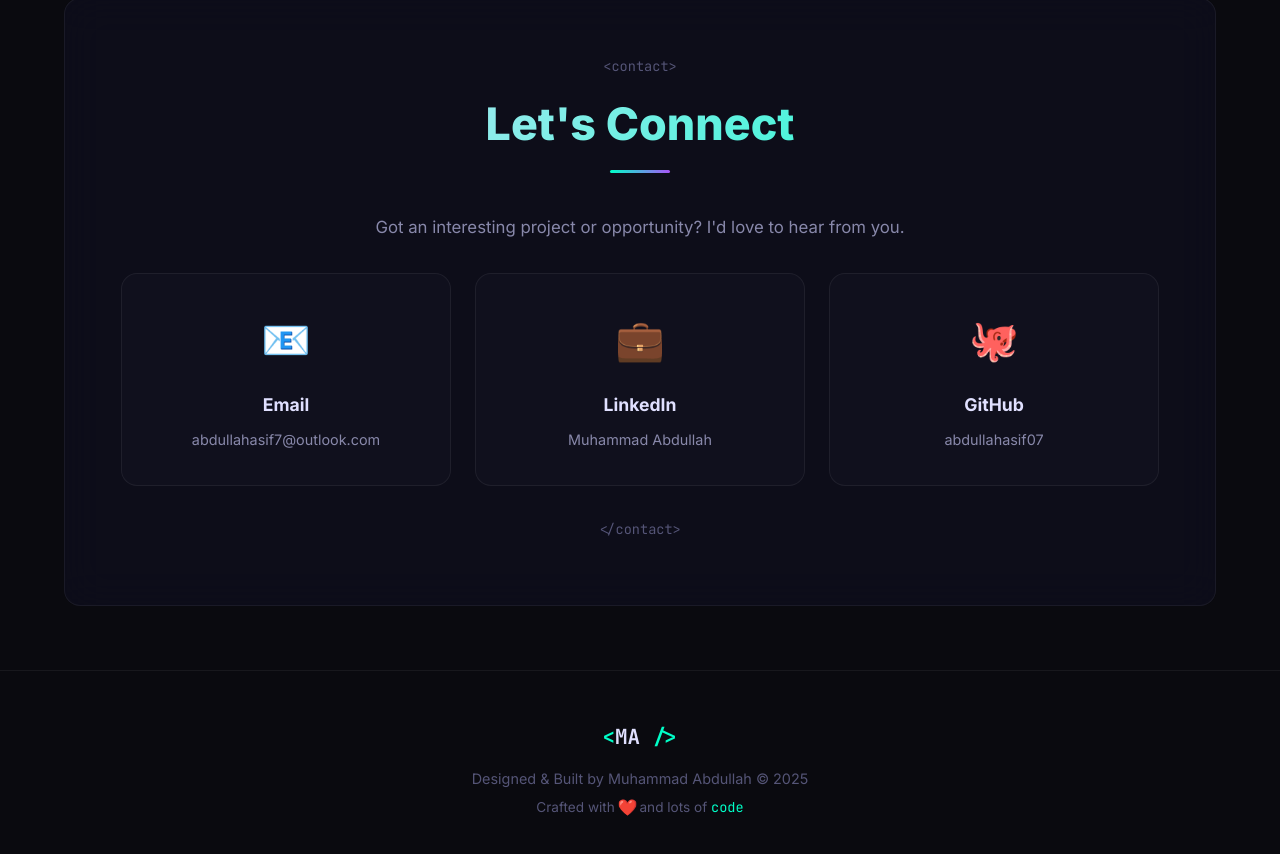
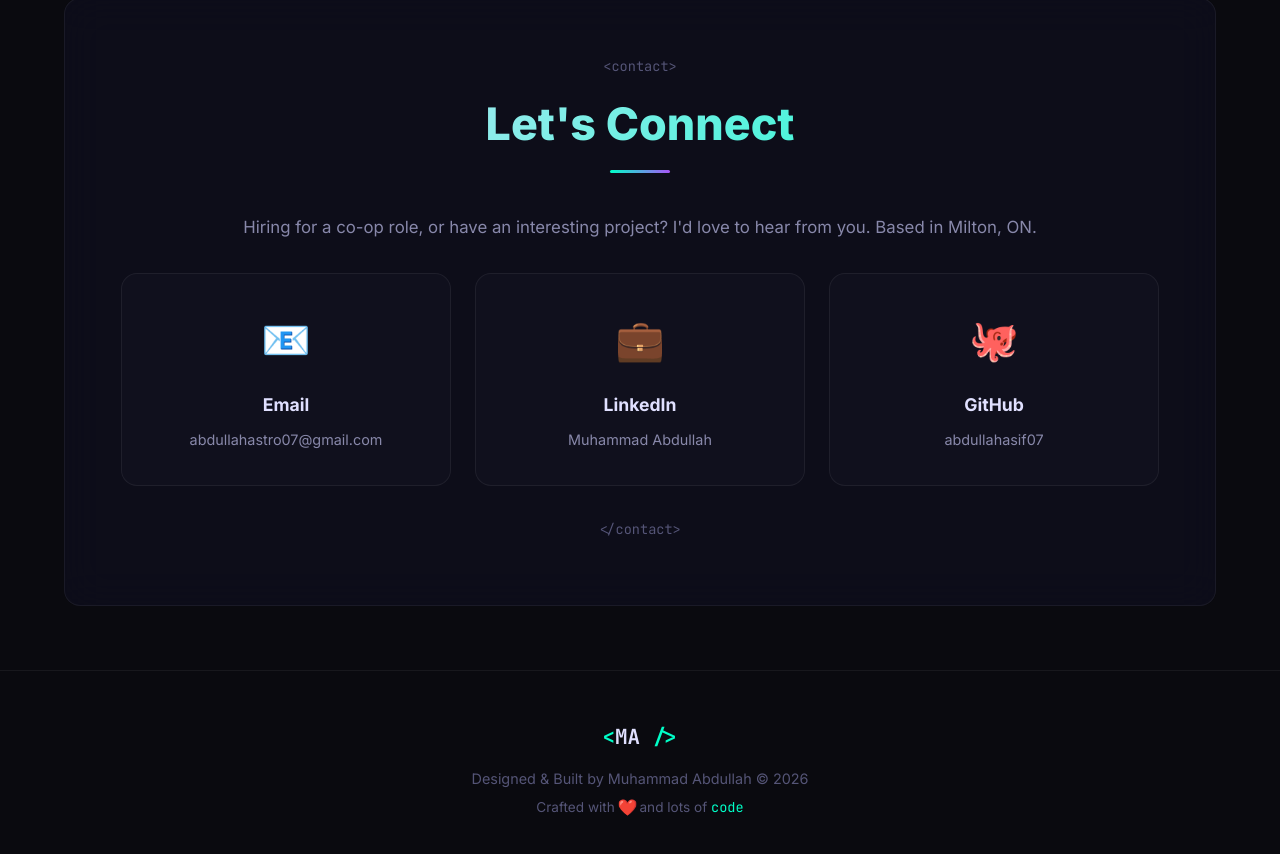
Before and after one commit to abdullahasif07/abdullahasif07.github.io, a plain HTML site: page index.html in a window 1280 px wide. Shown: the part 7106-7960 px from the top of the page. Drawn offline with Linux system fonts and the light colour scheme; animation ran at ten frames a second.

Commit message:
Update contact email, footer year and page meta

```diff
--- a/index.html
+++ b/index.html
@@ -4,6 +4,7 @@
     <meta charset="UTF-8">
     <meta name="viewport" content="width=device-width, initial-scale=1.0">
     <title>Muhammad Abdullah — Software Engineer</title>
+    <meta name="description" content="Muhammad Abdullah: Software Engineer building AI agents, RAG pipelines and backend systems. Master of Applied Computing (Co-op) student at Wilfrid Laurier University.">
     <link rel="stylesheet" href="styles.css">
     <link rel="preconnect" href="https://fonts.googleapis.com">
     <link rel="preconnect" href="https://fonts.gstatic.com" crossorigin>
@@ -523,19 +524,19 @@
                     <h2>Let's Connect</h2>
                     <div class="section-line"></div>
                 </div>
-                <p class="contact-intro">Got an interesting project or opportunity? I'd love to hear from you.</p>
+                <p class="contact-intro">Hiring for a co-op role, or have an interesting project? I'd love to hear from you. Based in Milton, ON.</p>
                 <div class="contact-info">
-                    <a href="mailto:abdullahasif7@outlook.com" class="contact-card">
+                    <a href="mailto:abdullahastro07@gmail.com" class="contact-card">
                         <div class="contact-icon">📧</div>
                         <h3>Email</h3>
-                        <p>abdullahasif7@outlook.com</p>
+                        <p>abdullahastro07@gmail.com</p>
                     </a>
-                    <a href="https://linkedin.com/in/muhammad-abdullah-aspiring-software-engineer/" target="_blank" class="contact-card">
+                    <a href="https://www.linkedin.com/in/muhammad-abdullah-aspiring-software-engineer/" target="_blank" rel="noopener noreferrer" class="contact-card">
                         <div class="contact-icon">💼</div>
                         <h3>LinkedIn</h3>
                         <p>Muhammad Abdullah</p>
                     </a>
-                    <a href="https://github.com/abdullahasif07" target="_blank" class="contact-card">
+                    <a href="https://github.com/abdullahasif07" target="_blank" rel="noopener noreferrer" class="contact-card">
                         <div class="contact-icon">🐙</div>
                         <h3>GitHub</h3>
                         <p>abdullahasif07</p>
@@ -553,7 +554,7 @@
                 <span class="footer-logo">
                     <span class="logo-bracket">&lt;</span>MA<span class="logo-slash"> /</span><span class="logo-bracket">&gt;</span>
                 </span>
-                <p>Designed & Built by Muhammad Abdullah &copy; 2025</p>
+                <p>Designed & Built by Muhammad Abdullah &copy; 2026</p>
                 <p class="footer-tagline">Crafted with <span class="heart-pulse">❤️</span> and lots of <span class="code-text">code</span></p>
             </div>
         </div>
```
